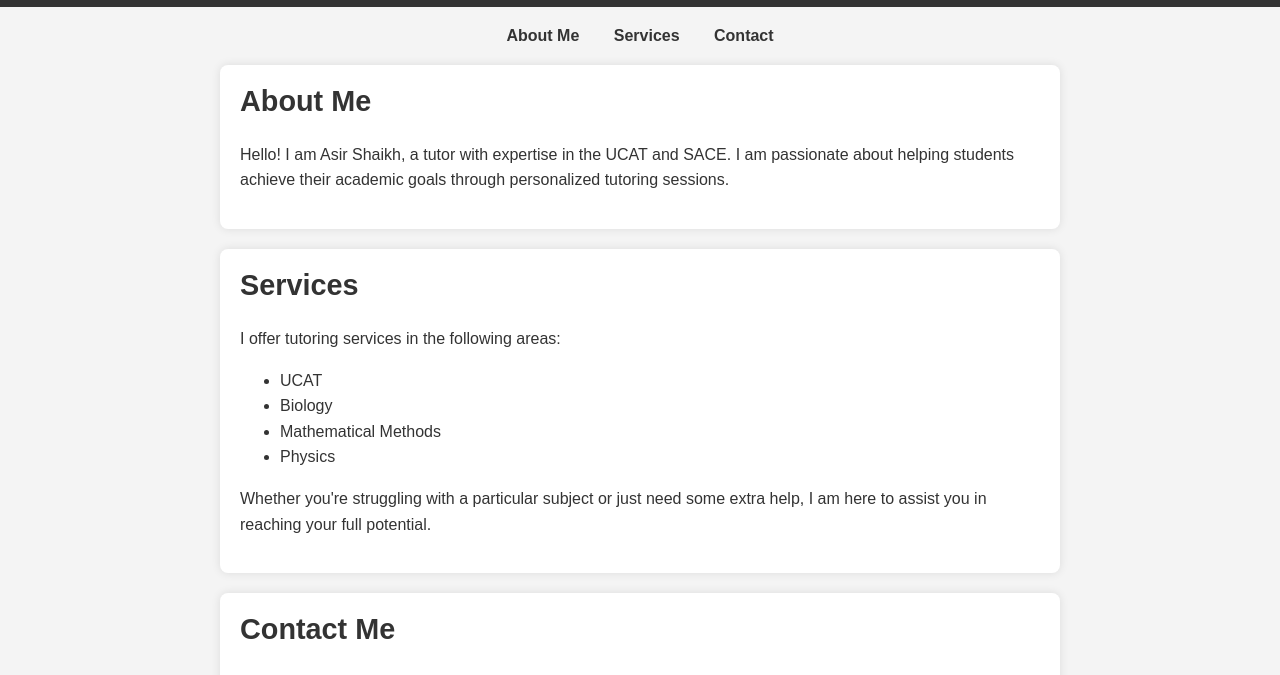
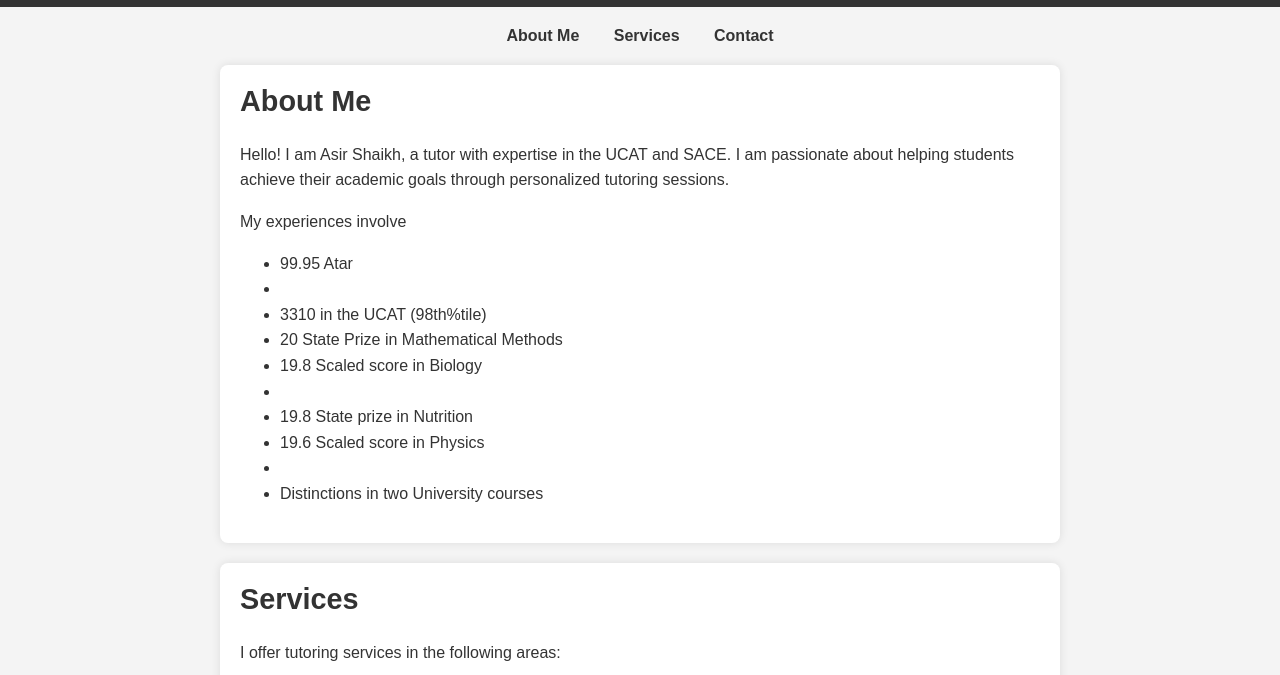
Before and after one commit to asir-shaikh/asir.shaikh, a plain HTML site: page index.html in a window 1280 px wide. Shown: the part 77-752 px from the top of the page. Drawn offline with Linux system fonts and the light colour scheme.

Commit message:
Update index.html

```diff
--- a/index.html
+++ b/index.html
@@ -65,6 +65,16 @@
     <section id="about">
         <h2>About Me</h2>
         <p>Hello! I am Asir Shaikh, a  tutor with expertise in the UCAT and SACE. I am passionate about helping students achieve their academic goals through personalized tutoring sessions.</p>
+        <p>My experiences involve</p>
+        <ul>
+            <li> 99.95 Atar <li>
+            <li> 3310 in the UCAT (98th%tile) </li>
+            <li> 20 State Prize in Mathematical Methods </li>
+            <li> 19.8 Scaled score in Biology <li>
+            <li> 19.8 State prize in Nutrition </li>
+            <li> 19.6 Scaled score in Physics <li>
+            <li> Distinctions in two University courses </li>
+        </ul>
     </section>
 
     <section id="services">
```
